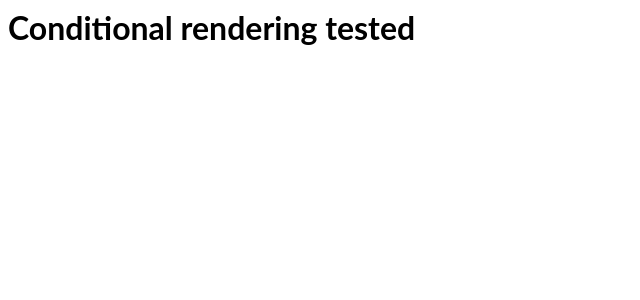
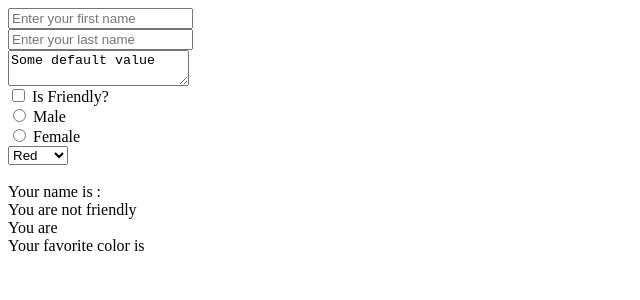
Before and after one commit to smreeti/react-smriti, a React (Create React App) app: page / in a window 1280 px wide. Shown: the top 300 px of the page, without its empty margins (0-640 px from the left). Built offline with nearby package versions, Linux system fonts and the light colour scheme.

Commit message:
add react forms

```diff
--- a/components/ConditionalRendering.js
+++ b/components/ConditionalRendering.js
@@ -5,23 +5,27 @@
   constructor() {
     super();
     this.state = {
-      isLoading: true
+      isLoading: false,
+      character: {}
     };
   }
 
   componentDidMount() {
-    setTimeout(() => {
-      this.setState({
-        isLoading: false
-      })
-    }, 1500)
+
+    this.setState({ loading: true });
+    fetch("https://swapi.co/api/people/1")
+      .then(response => response.json())
+      .then(data => {
+        this.setState({
+          isLoading: false,
+          character: data
+        });
+      });
   }
 
   render() {
     return (
-      <div>
-        <Conditional isLoading={this.state.isLoading} />
-      </div>
+      <div>{this.state.isLoading ? "loading" : this.state.character.name}</div>
     );
   }
 }
--- /dev/null
+++ b/components/ReactForm.js
@@ -0,0 +1,115 @@
+import React from "react";
+
+class ReactForm extends React.Component {
+  constructor() {
+    super();
+    this.state = {
+      firstName: "",
+      lastName: "",
+      isFriendly: false,
+      gender: "",
+      favColor: ""
+    };
+
+    this.handleChange = this.handleChange.bind(this);
+  }
+
+  handleChange(event) {
+    console.log("clicked");
+    console.log(event.target.name);
+    console.log(event.target.value);
+    // this.setState({
+    //   [event.target.name]: event.target.value
+    // });
+
+    const { name, value, type, checked } = event.target;
+    type === "checkbox"
+      ? this.setState({ [name]: checked })
+      : this.setState({ [name]: value });
+  }
+
+  render() {
+    return (
+      <form>
+        <input
+          type="text"
+          value={this.state.firstName}
+          name="firstName"
+          placeholder="Enter your first name "
+          onChange={this.handleChange}
+        />
+        <br />
+
+        <input
+          type="text"
+          value={this.state.lastName}
+          name="lastName"
+          placeholder="Enter your last name "
+          onChange={this.handleChange}
+        />
+        <br />
+
+        <textarea value={"Some default value"} onChange={this.handleChange} />
+
+        <br />
+        <label>
+          <input
+            type="checkbox"
+            name="isFriendly"
+            checked={this.state.isFriendly}
+            onChange={this.handleChange}
+          />{" "}
+          Is Friendly?
+        </label>
+
+        <br />
+
+        <label>
+          <input
+            type="radio"
+            name="gender"
+            value="male"
+            checked={this.state.gender === "male"}
+            onChange={this.handleChange}
+          />{" "}
+          Male
+        </label>
+
+        <br />
+        <label>
+          <input
+            type="radio"
+            name="gender"
+            value="female"
+            checked={this.state.gender === "female"}
+            onChange={this.handleChange}
+          />{" "}
+          Female
+        </label>
+
+        <br />
+        <label>
+          <select
+            value={this.state.favColor}
+            name="favColor"
+            onChange={this.handleChange}
+          >
+            <option value="Red"> Red</option>
+            <option value="Blue"> Blue</option>
+            <option value="Green"> Green</option>
+          </select>
+        </label>
+        <div>
+          <br />
+          Your name is : {this.state.firstName} {this.state.lastName} <br />
+          You are {this.state.isFriendly == true ? "very" : "not"} friendly
+          <br />
+          You are {this.state.gender} <br />
+          Your favorite color is {this.state.favColor}
+        </div>
+      </form>
+    );
+  }
+}
+
+export default ReactForm;
--- a/index.js
+++ b/index.js
@@ -3,10 +3,11 @@
 // import App from "./components/App"
 // import Counter from "./components/Counter"
 // import TodoApp from "./components/TodoApp"
-import ConditionalRendering from "./components/ConditionalRendering"
+// import ConditionalRendering from "./components/ConditionalRendering"
+import ReactForm from "./components/ReactForm"
 import "./style.css";
 
 ReactDOM.render(
-    <ConditionalRendering/>,
+    <ReactForm/>,
     document.getElementById("root")
 )
```
